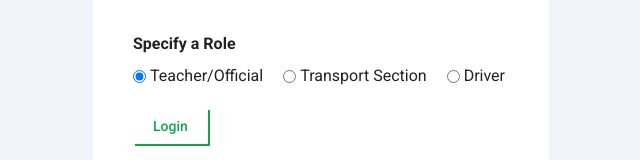
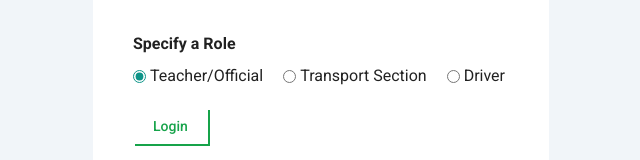
Before and after one commit to sajidul-kabir/vehicle-requisition-service-SUST, a Vue app in the folder client/: page /#/login in a window 1280 px wide. Shown: the part 450-610 px from the top of the page, without its empty margins (319-959 px from the left). Built offline with nearby package versions, Linux system fonts and the light colour scheme; what vuejs-countdown-timer would draw is missing.

Commit message:
another one

```diff
--- a/client/src/components/auth/LoginUser.vue
+++ b/client/src/components/auth/LoginUser.vue
@@ -28,15 +28,15 @@
         <h4 >Specify a Role</h4>
         <div class="flex flex-row flex-wrap gap-4">
           <div class="flex flex-row items-center gap-1">
-            <input class=" ring-yellow-600" id="teacher" name="role" type="radio" value="teacher" v-model="role">
+            <input class="accent-teal-600" id="teacher" name="role" type="radio" value="teacher" v-model="role">
             <label for="teacher">Teacher/Official</label><br>
           </div>
           <div class="flex flex-row items-center gap-1">
-            <input id="transport" name="role" type="radio" value="transport" v-model="role">
+            <input class="accent-teal-600" id="transport" name="role" type="radio" value="transport" v-model="role">
             <label for="transport">Transport Section</label><br>
           </div>
           <div class="flex flex-row items-center gap-1">
-            <input id="driver" name="role" type="radio" value="driver" v-model="role">
+            <input class="accent-teal-600" id="driver" name="role" type="radio" value="driver" v-model="role">
             <label for="transport">Driver</label><br>
           </div>
         </div>
```
